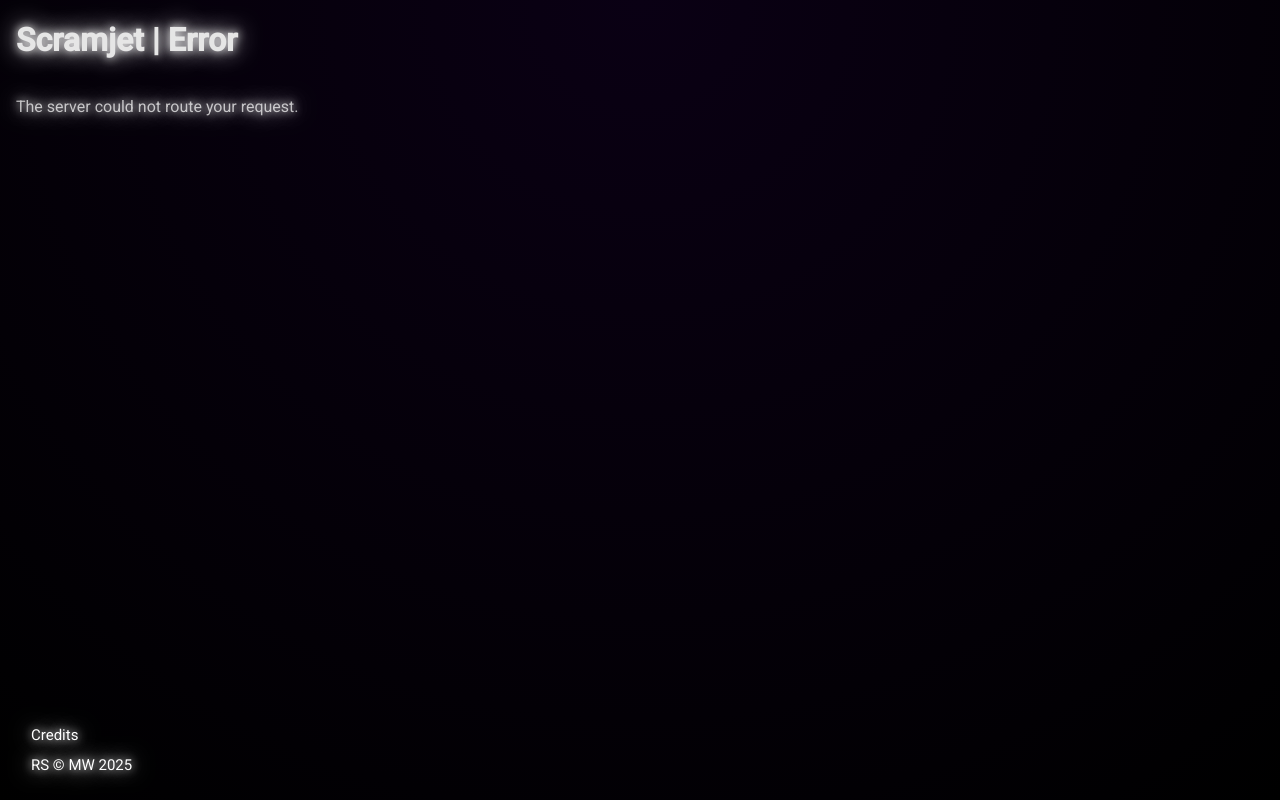
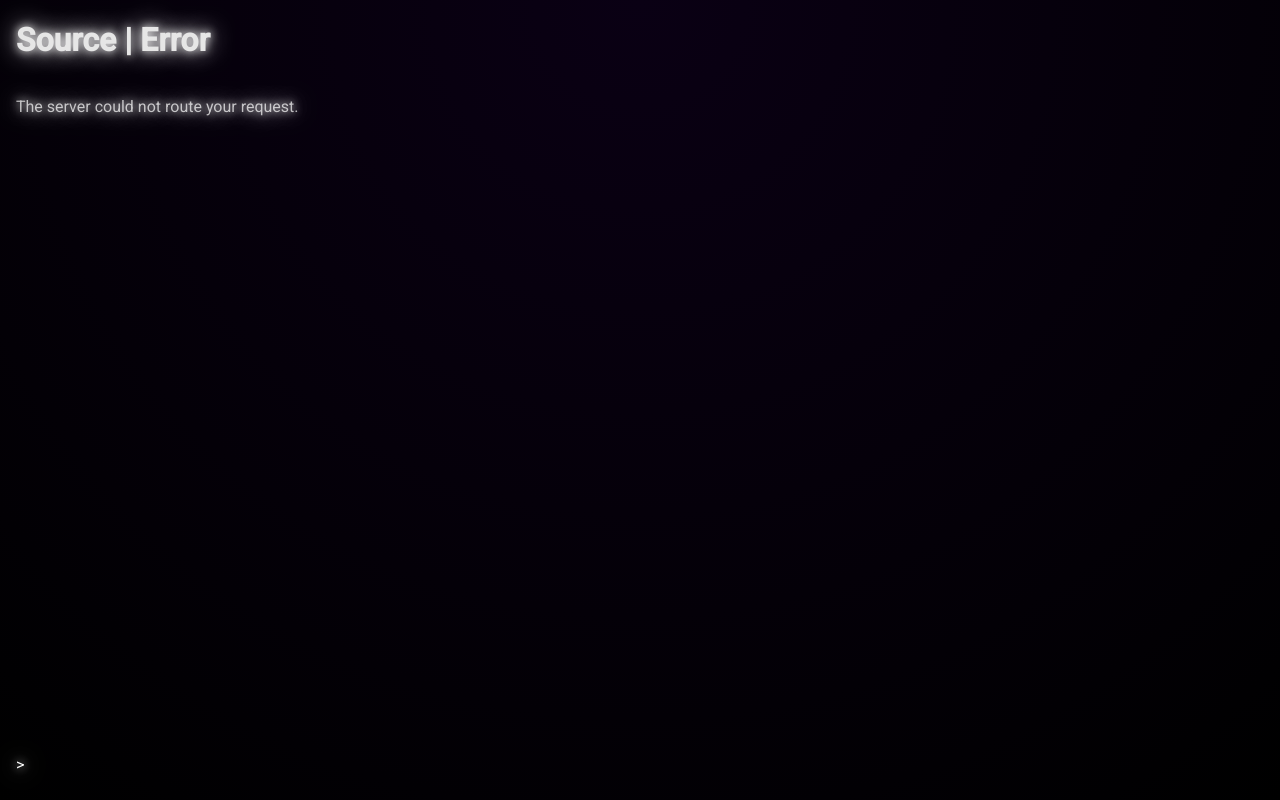
Before and after one commit to prince-art-proxy/rs-os, a website: page public/proxy/404.html in a window 1280 px wide. Drawn offline with Linux system fonts and the light colour scheme.

Commit message:
Update 404.html

```diff
--- a/public/proxy/404.html
+++ b/public/proxy/404.html
@@ -14,18 +14,16 @@
 
 	<body>
 		<div class="logo-wrapper left-margin">
-			<h1>Scramjet | Error</h1>
+			<h1>Source | Error</h1>
 		</div>
 		<div class="desc left-margin">
 			<p>The server could not route your request.</p>
 		</div>
 		<footer>
-			<a
-				title="License information"
-				href="credits.html"
-				>Credits</a
+			<a>
+				</a>
 			>
-			<span>RS &copy; MW 2025</span>
+			<span></span>
 		</footer>
 	</body>
 </html>
```
